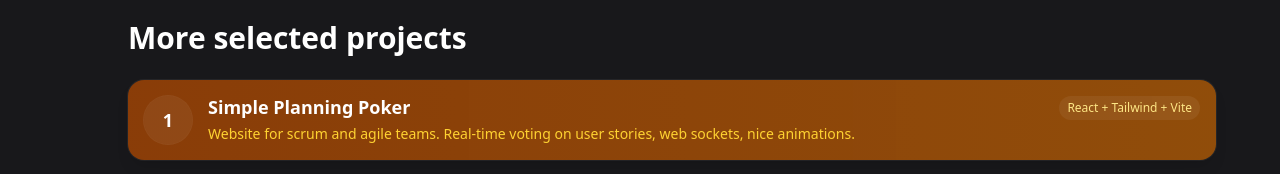
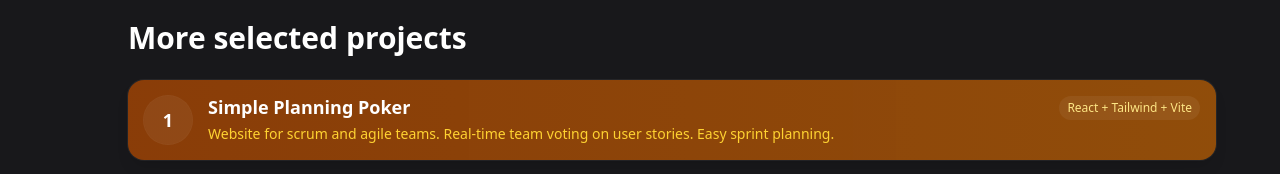
Before and after one commit to nestrockx/Pawel-Kraszewski_portfolio, a Vue app: page / in a window 1280 px wide. Shown: the part 2900-3074 px from the top of the page. Built offline with nearby package versions, Linux system fonts and the light colour scheme.

Commit message:
Update description for Simple Planning Poker project in OtherProjects.vue

```diff
--- a/src/components/OtherProjects.vue
+++ b/src/components/OtherProjects.vue
@@ -5,7 +5,7 @@ const items = ref([
   {
     title: 'Simple Planning Poker',
     tag: 'React + Tailwind + Vite',
-    desc: 'Website for scrum and agile teams. Real-time voting on user stories, web sockets, nice animations.',
+    desc: 'Website for scrum and agile teams. Real-time team voting on user stories. Easy sprint planning.',
     url: 'https://simple-planning-poker.onrender.com/',
   },
   {
```
